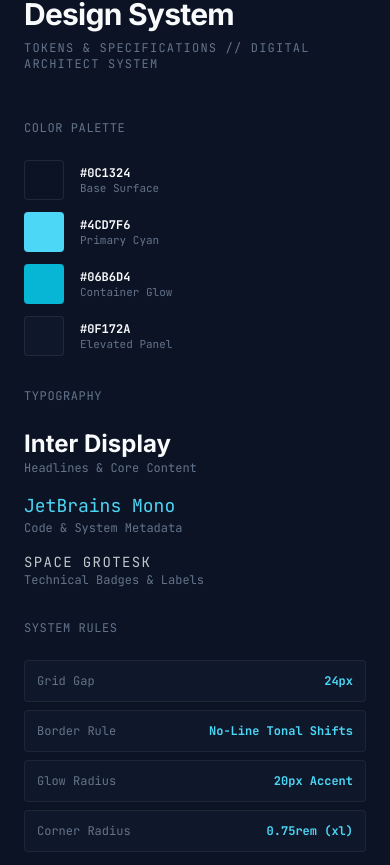
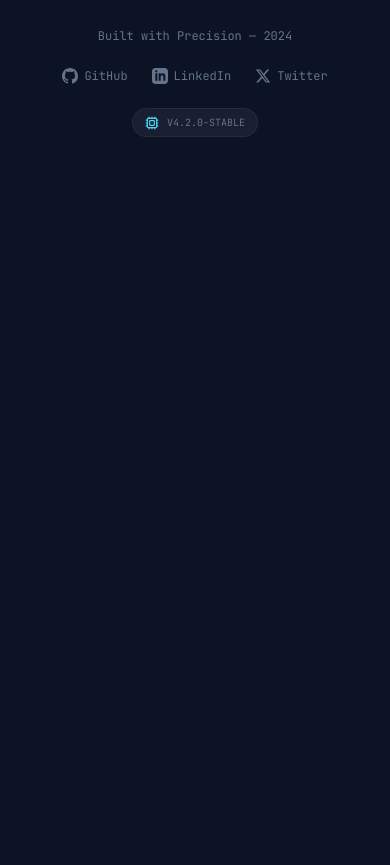
Before and after one commit to AlexMunozDevWeb/cv-portfolio, a Next.js app: page / in a window 390 px wide. Shown: the part 8519-9384 px from the top of the page. After the commit the page ends 8768 px from the top, so only its background shows below. Built offline with nearby package versions, Linux system fonts and the light colour scheme.

Commit message:
refactor(design tokens): deleting section

```diff
--- a/app/page.tsx
+++ b/app/page.tsx
@@ -5,7 +5,6 @@
 import { ExperienceSection } from "@/components/experience-section";
 import { ProjectsSection } from "@/components/projects-section";
 import { ContactSection } from "@/components/contact-section";
-import { DesignTokensSection } from "@/components/design-tokens-section";
 import { Footer } from "@/components/footer";
 
 export default function Home() {
@@ -22,8 +21,6 @@
         <SkillsSection />
         <ProjectsSection />
         <ContactSection />
-
-        <DesignTokensSection />
       </main>
 
       {/* Footer */}
--- a/components/design-tokens-section.tsx
+++ /dev/null
@@ -1,137 +0,0 @@
-"use client";
-
-import React from "react";
-import { motion } from "framer-motion";
-
-export function DesignTokensSection() {
-  return (
-    <section id="tokens" className="border-t border-outline-variant/30 py-24">
-      <div className="mb-12">
-        <h3 className="text-3xl font-bold tracking-tight text-text-primary">
-          Design System
-        </h3>
-        <p className="mt-2 font-mono text-xs tracking-widest text-text-muted uppercase">
-          TOKENS & SPECIFICATIONS // DIGITAL ARCHITECT SYSTEM
-        </p>
-      </div>
-
-      <div className="grid grid-cols-1 gap-8 md:grid-cols-3">
-        {/* Palette */}
-        <motion.div
-          initial={{ opacity: 0, y: 15 }}
-          whileInView={{ opacity: 1, y: 0 }}
-          viewport={{ once: true }}
-          transition={{ duration: 0.4 }}
-          className="space-y-6"
-        >
-          <p className="font-mono text-xs tracking-wider text-text-muted">
-            COLOR PALETTE
-          </p>
-          <div className="space-y-3 font-mono text-xs">
-            <div className="flex items-center gap-4">
-              <div className="h-10 w-10 rounded border border-outline-variant/40 bg-[#0c1324]" />
-              <div>
-                <p className="font-bold text-text-primary">#0C1324</p>
-                <p className="text-[11px] text-text-muted">Base Surface</p>
-              </div>
-            </div>
-
-            <div className="flex items-center gap-4">
-              <div className="h-10 w-10 rounded bg-[#4cd7f6]" />
-              <div>
-                <p className="font-bold text-text-primary">#4CD7F6</p>
-                <p className="text-[11px] text-text-muted">Primary Cyan</p>
-              </div>
-            </div>
-
-            <div className="flex items-center gap-4">
-              <div className="h-10 w-10 rounded bg-[#06b6d4]" />
-              <div>
-                <p className="font-bold text-text-primary">#06B6D4</p>
-                <p className="text-[11px] text-text-muted">Container Glow</p>
-              </div>
-            </div>
-
-            <div className="flex items-center gap-4">
-              <div className="h-10 w-10 rounded border border-outline-variant/40 bg-[#0F172A]" />
-              <div>
-                <p className="font-bold text-text-primary">#0F172A</p>
-                <p className="text-[11px] text-text-muted">Elevated Panel</p>
-              </div>
-            </div>
-          </div>
-        </motion.div>
-
-        {/* Typography */}
-        <motion.div
-          initial={{ opacity: 0, y: 15 }}
-          whileInView={{ opacity: 1, y: 0 }}
-          viewport={{ once: true }}
-          transition={{ duration: 0.4, delay: 0.15 }}
-          className="space-y-6"
-        >
-          <p className="font-mono text-xs tracking-wider text-text-muted">
-            TYPOGRAPHY
-          </p>
-          <div className="space-y-4">
-            <div>
-              <p className="font-sans text-2xl font-bold text-text-primary">
-                Inter Display
-              </p>
-              <p className="font-mono text-xs text-text-muted">
-                Headlines &amp; Core Content
-              </p>
-            </div>
-            <div>
-              <p className="font-mono text-lg text-primary">JetBrains Mono</p>
-              <p className="font-mono text-xs text-text-muted">
-                Code &amp; System Metadata
-              </p>
-            </div>
-            <div>
-              <p className="font-mono text-sm tracking-widest text-on-surface-variant uppercase">
-                Space Grotesk
-              </p>
-              <p className="font-mono text-xs text-text-muted">
-                Technical Badges &amp; Labels
-              </p>
-            </div>
-          </div>
-        </motion.div>
-
-        {/* Tokens & Metrics */}
-        <motion.div
-          initial={{ opacity: 0, y: 15 }}
-          whileInView={{ opacity: 1, y: 0 }}
-          viewport={{ once: true }}
-          transition={{ duration: 0.4, delay: 0.3 }}
-          className="space-y-6"
-        >
-          <p className="font-mono text-xs tracking-wider text-text-muted">
-            SYSTEM RULES
-          </p>
-          <div className="space-y-2 font-mono text-xs">
-            <div className="flex justify-between rounded border border-outline-variant/30 bg-surface-elevated p-3">
-              <span className="text-text-muted">Grid Gap</span>
-              <span className="font-bold text-primary">24px</span>
-            </div>
-            <div className="flex justify-between rounded border border-outline-variant/30 bg-surface-elevated p-3">
-              <span className="text-text-muted">Border Rule</span>
-              <span className="font-bold text-primary">
-                No-Line Tonal Shifts
-              </span>
-            </div>
-            <div className="flex justify-between rounded border border-outline-variant/30 bg-surface-elevated p-3">
-              <span className="text-text-muted">Glow Radius</span>
-              <span className="font-bold text-primary">20px Accent</span>
-            </div>
-            <div className="flex justify-between rounded border border-outline-variant/30 bg-surface-elevated p-3">
-              <span className="text-text-muted">Corner Radius</span>
-              <span className="font-bold text-primary">0.75rem (xl)</span>
-            </div>
-          </div>
-        </motion.div>
-      </div>
-    </section>
-  );
-}
```
